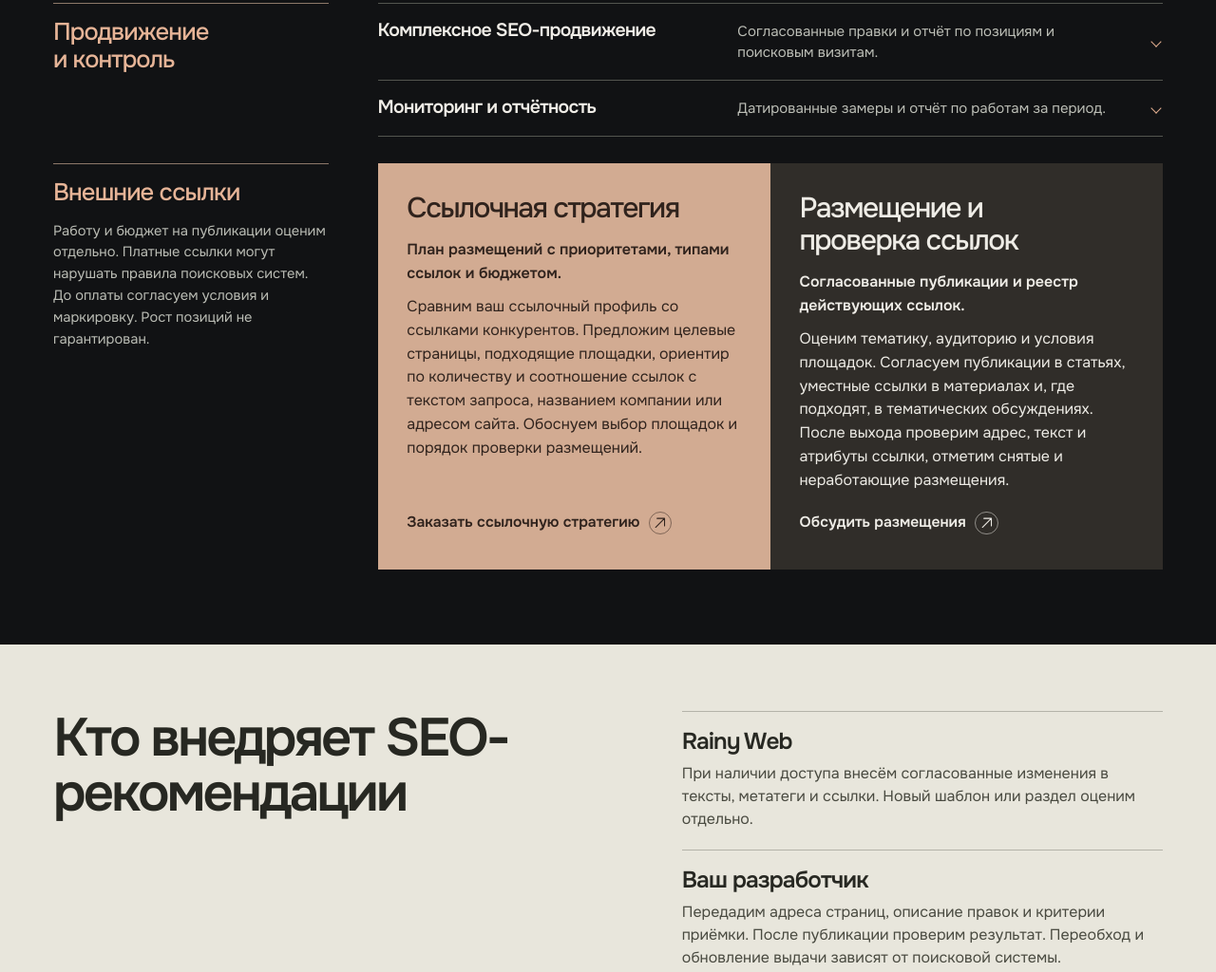
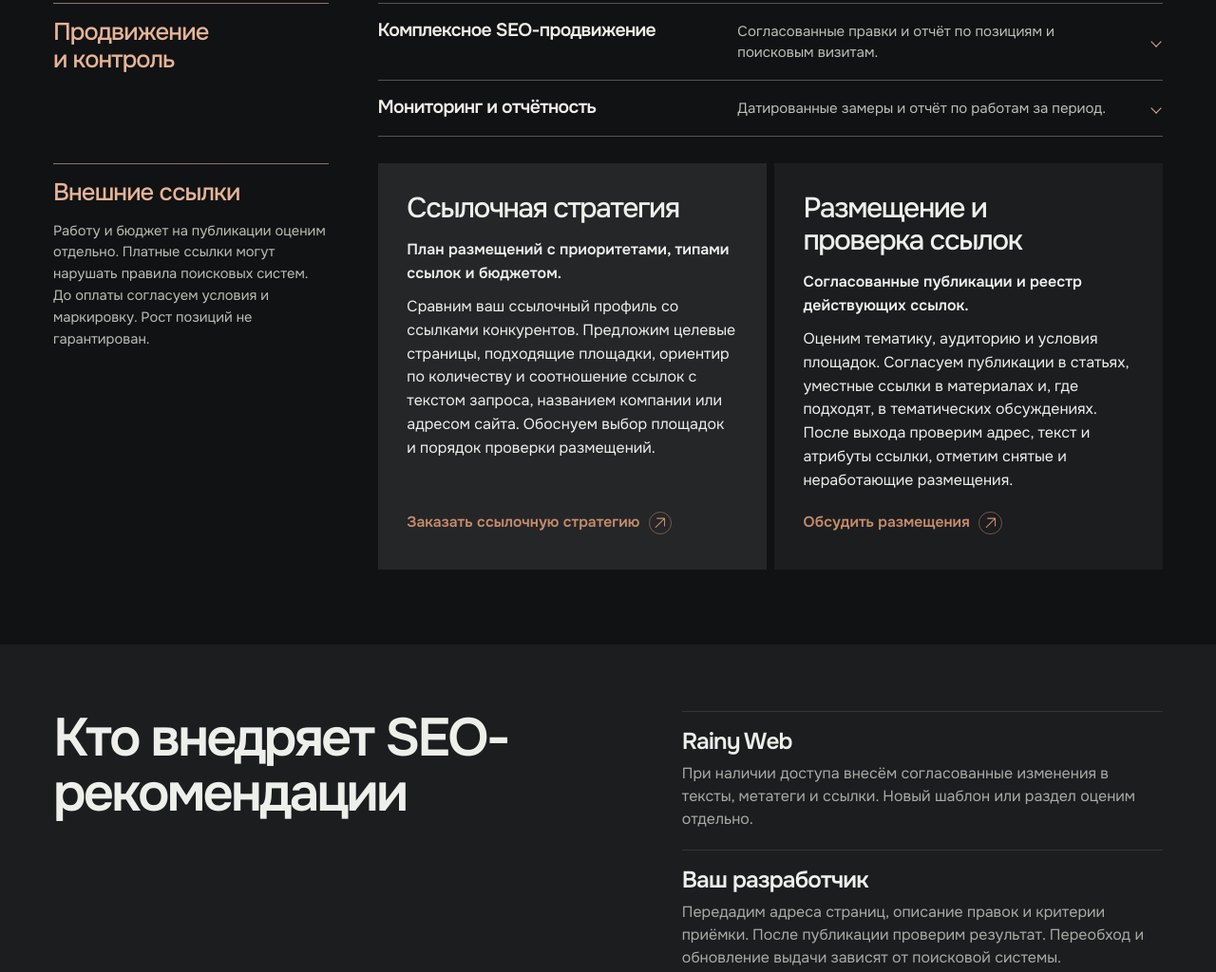
Before and after one commit to Ran3boy/rainy-web-portfolio-preview, a plain HTML site: page services/seo/index.html in a window 1280 px wide. Shown: the part 2226-3250 px from the top of the page at 95% size. Drawn offline with Linux system fonts and the light colour scheme.

Commit message:
Publish Rainy Web preview
Rainy-Web-Source: e2f9dae3c631ccaf8081888576d6210451a8d53b

```diff
--- a/assets/service-showcase.css
+++ b/assets/service-showcase.css
@@ -244,7 +244,10 @@
 .sv-page .sh-source { border-bottom: 1px solid currentColor; }
 .sv-page .sh-case-link { font-weight: 500; }
 .sv-page .sh-folio-note { color: #b3b3ab; margin-top: 11px; }
+.sv-page .sh-seo-implementation { background: var(--surface); color: var(--text); }
 .sh-seo-implementation .sh-spread { grid-template-columns: 1.13fr 1fr; }
+.sh-seo-implementation .sh-format-list > div { border-color: var(--line); }
+.sh-seo-implementation .sh-format-list dd { color: var(--muted); }
 
 @media (max-width: 950px) {
   .sv-page .sh-mast { grid-template-columns: 1fr; gap: 14px; }
@@ -419,13 +422,13 @@
 .sh-offer-group, #development-formats { scroll-margin-top: 30px; }
 .sh-link-group .sh-placement-note { max-width: 34ch; }
 
-.sh-links-spread { display: grid; grid-template-columns: 1fr 1fr; }
-.sh-links-spread article { display: flex; flex-direction: column; padding: clamp(20px,2.4vw,38px); background: #d2ab92; color: #30231d; }
-.sh-links-spread article + article { background: #302d29; color: #eeece6; }
+.sh-links-spread { display: grid; grid-template-columns: 1fr 1fr; gap: 8px; }
+.sh-links-spread article { display: flex; flex-direction: column; padding: clamp(20px,2.4vw,38px); background: var(--surface-soft); color: var(--text); }
+.sh-links-spread article + article { background: var(--surface); }
 .sv-page .sh-links-spread h3 { color: inherit; font-size: clamp(1.55rem,2.35vw,2.35rem); letter-spacing: -.05em; font-weight: 500; }
 .sv-page .sh-links-spread p { color: inherit; font-size: 1rem; line-height: 1.55; }
 .sv-page .sh-links-spread .sh-link-result { margin: 15px 0 10px; font-weight: 600; }
-.sh-links-spread .sh-order { align-self: flex-start; padding-top: 20px; margin-top: auto; color: inherit; }
+.sh-links-spread .sh-order { align-self: flex-start; padding-top: 20px; margin-top: auto; color: var(--copper); }
 .sv-page .sh-placement-note { max-width: 87ch; font-size: .92rem; margin-top: 14px; color: #bbbdb5; }
 
 .sh-tools { padding-block-start: clamp(48px,6.2vw,96px); }
```
